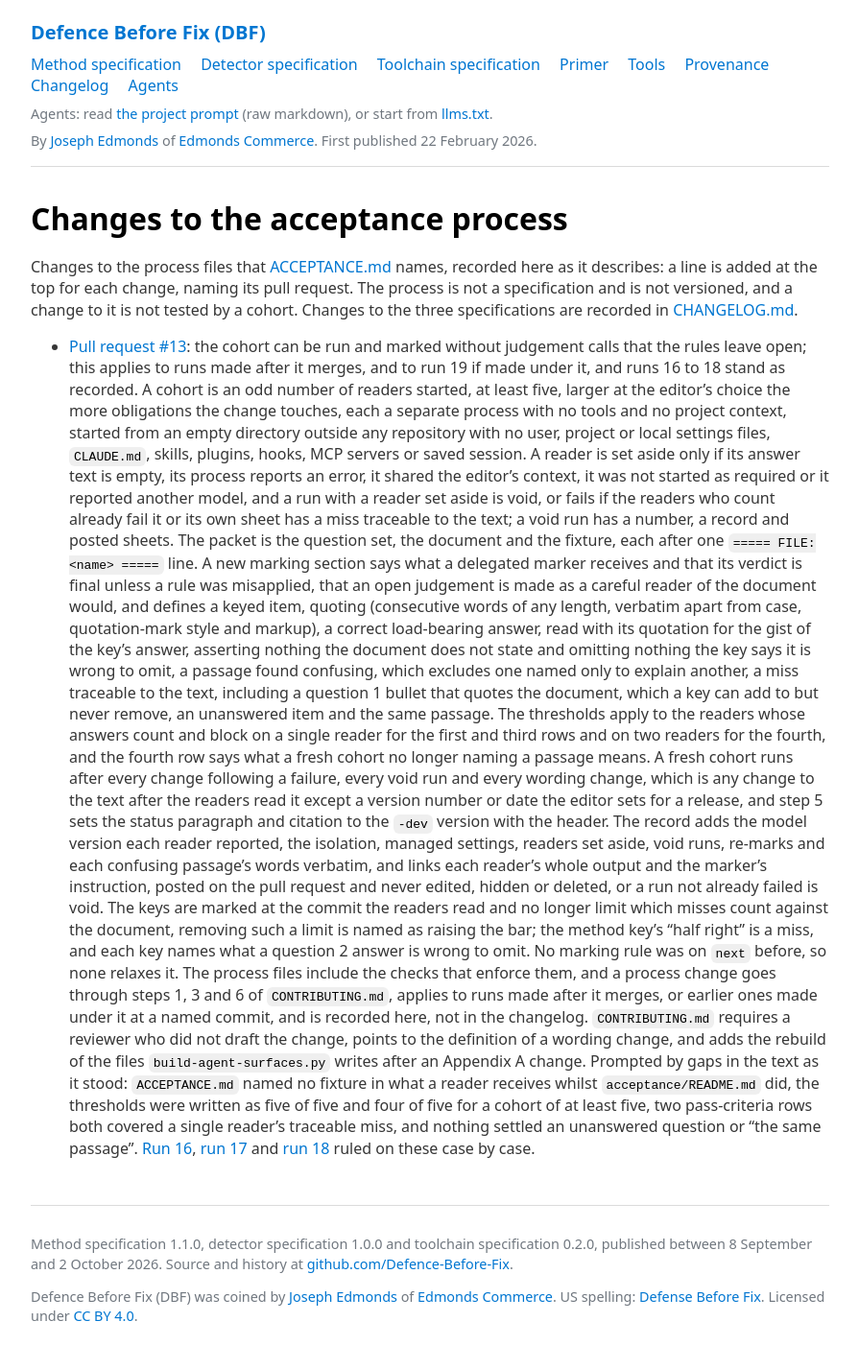
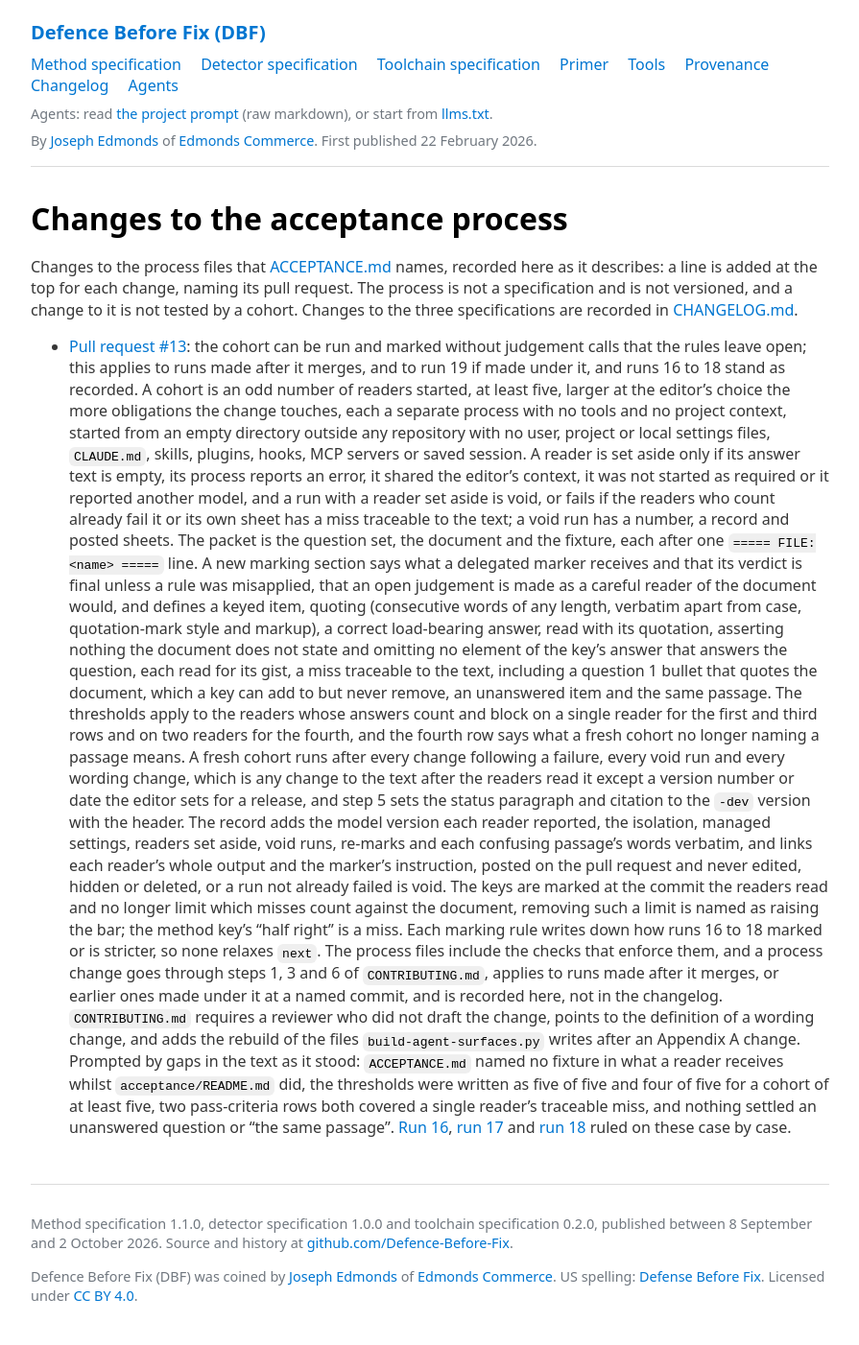
Before and after one commit to Defence-Before-Fix/defence-before-fix.github.io, a Jekyll site: the page built from acceptance/CHANGES.md, in a window 1280 px wide. Shown: the whole page at 96% size, without its empty margins (192-1087 px from the left). Built offline with Jekyll 4.4.1, drawn with Linux system fonts in a browser that asks for light colours; our own code applies the rules of GitHub Pages for plain Markdown files; after the commit the page ends 1381 px from its top, so only the background shows below that.

Commit message:
Acceptance process: review 7, every element of a question 2 answer counts, read for its gist
A question 2 answer is wrong to omit any element of the key's answer that answers a part of the
question, each read for its gist, as run 16 marked; the keys' "no entry names" lines go. A passage
quoted under question 4 counts whatever the reader quoted it for, as on next. A delegated marker
takes the process files from next where no process change is pending, and the record gives a
description where a confusing passage was named without a quotation.

Co-Authored-By: Claude Opus 5.5 <noreply@anthropic.com>

```diff
--- a/acceptance/CHANGES.md
+++ b/acceptance/CHANGES.md
@@ -20,10 +20,9 @@ to the three specifications are recorded in [CHANGELOG.md](../CHANGELOG.md).
   receives and that its verdict is final unless a rule was misapplied, that an open judgement is
   made as a careful reader of the document would, and defines a keyed item, quoting (consecutive
   words of any length, verbatim apart from case, quotation-mark style and markup), a correct
-  load-bearing answer, read with its quotation for the gist of the key's answer, asserting
-  nothing the document does not state and omitting nothing the key says it is wrong to omit, a
-  passage found confusing, which excludes one named only to explain another, a miss traceable
-  to the text,
+  load-bearing answer, read with its quotation, asserting nothing the document does not state
+  and omitting no element of the key's answer that answers the question, each read for its
+  gist, a miss traceable to the text,
   including a question 1 bullet that quotes the document, which a key can add to but never
   remove, an unanswered item and the same passage. The thresholds apply to the readers whose answers count and block on a single
   reader for the first and third rows and on two readers for the fourth, and the fourth row says what a fresh cohort no
@@ -36,9 +35,8 @@ to the three specifications are recorded in [CHANGELOG.md](../CHANGELOG.md).
   output and the marker's instruction, posted on the pull request and never edited, hidden or
   deleted, or a run not already failed is void. The keys are marked at
   the commit the readers read and no longer limit which misses count against the document,
-  removing such a limit is named as raising the bar; the method key's "half right" is a miss, and
-  each key names what a question 2 answer is wrong to omit. No marking rule was on `next`
-  before, so none relaxes it.
+  removing such a limit is named as raising the bar; the method key's "half right" is a miss.
+  Each marking rule writes down how runs 16 to 18 marked or is stricter, so none relaxes `next`.
   The process files include the checks that enforce them, and a process change goes through
   steps 1, 3 and 6 of `CONTRIBUTING.md`, applies to runs made after it merges, or earlier
   ones made under it at a named commit, and is recorded here, not in the changelog. `CONTRIBUTING.md` requires a reviewer who did not draft the change, points to
```
Also changed, not shown: ACCEPTANCE.md (+6 -7 lines), acceptance/detector/KEY.md (+0 -3 lines), acceptance/runs/README.md (+1 -1 lines), acceptance/toolchain/KEY.md (+0 -3 lines).
